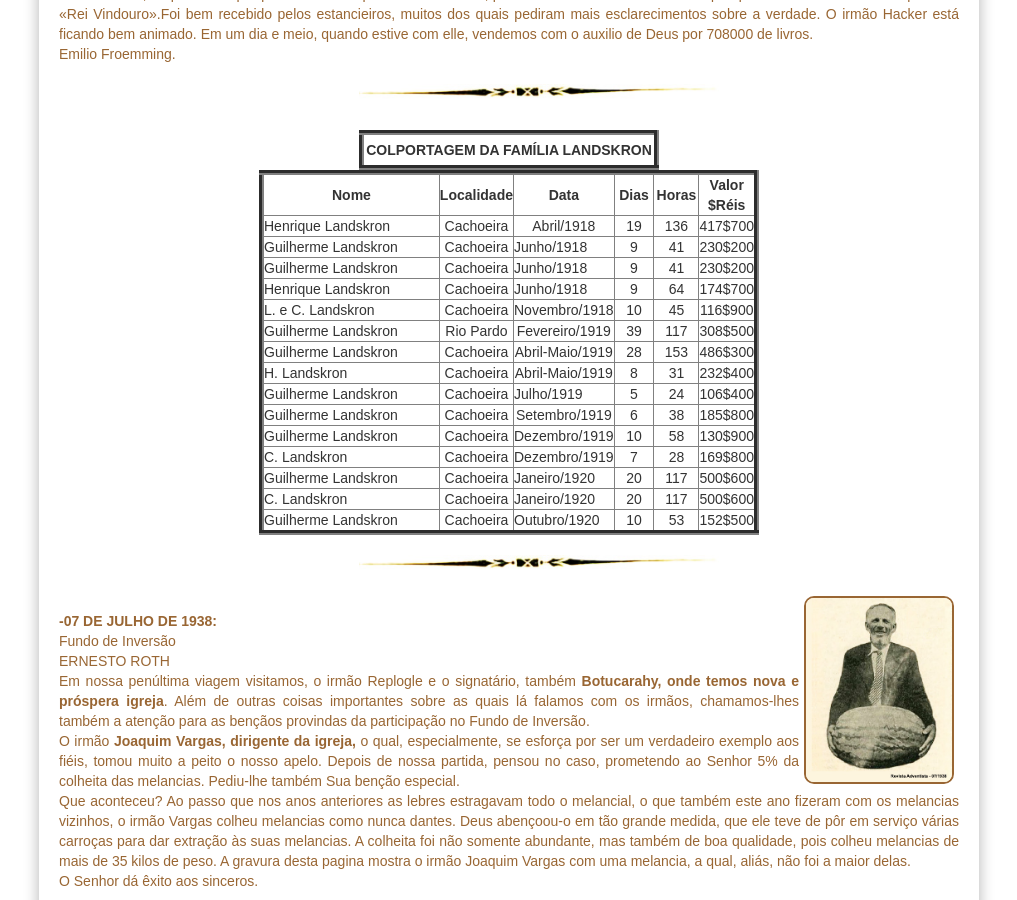
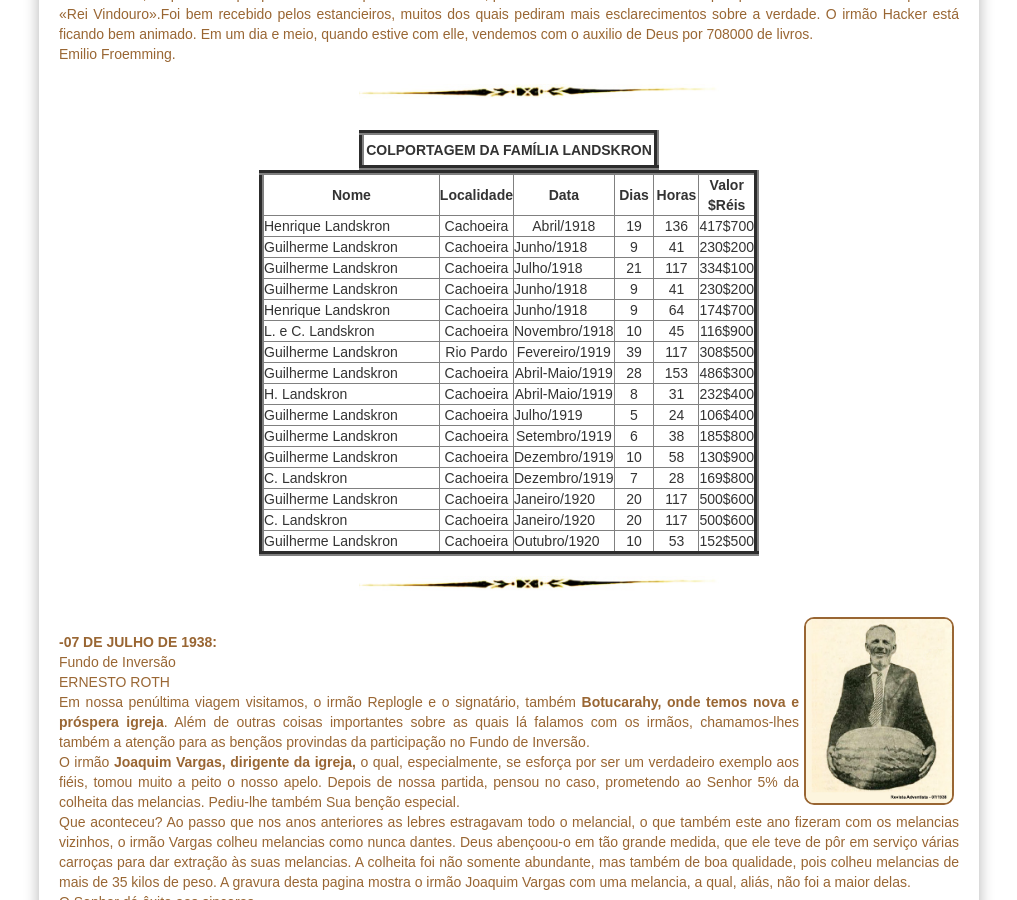
Before and after one commit to claudiovargas1955/claudiovargas1955.github.io, a Jekyll site: the page built from _pages/história-da-iasd-bosque.html, in a window 1280 px wide and 900 px high, scrolled down 1713 px. Shown: the whole window, without its empty margins (131-1148 px from the left). Built offline with Jekyll 4.4.1, drawn with Linux system fonts in a browser that asks for light colours; some web fonts are replaced.

Commit message:
Update história-da-iasd-bosque.html

```diff
--- a/_pages/história-da-iasd-bosque.html
+++ b/_pages/história-da-iasd-bosque.html
@@ -192,6 +192,14 @@
            <td align="center">41</td>
            <td align="center">230$200</td>
         </tr>
+        <tr>
+           <td align="left" width="300px">Guilherme Landskron</td>
+           <td align="center" width="50px">Cachoeira</td>
+           <td align="left">Julho/1918</td>
+           <td align="center">21</td>
+           <td align="center">117</td>
+           <td align="center">334$100</td>
+        </tr>
             <tr>
            <td align="left" width="300px">Guilherme Landskron</td>
            <td align="center" width="50px">Cachoeira</td>
```
